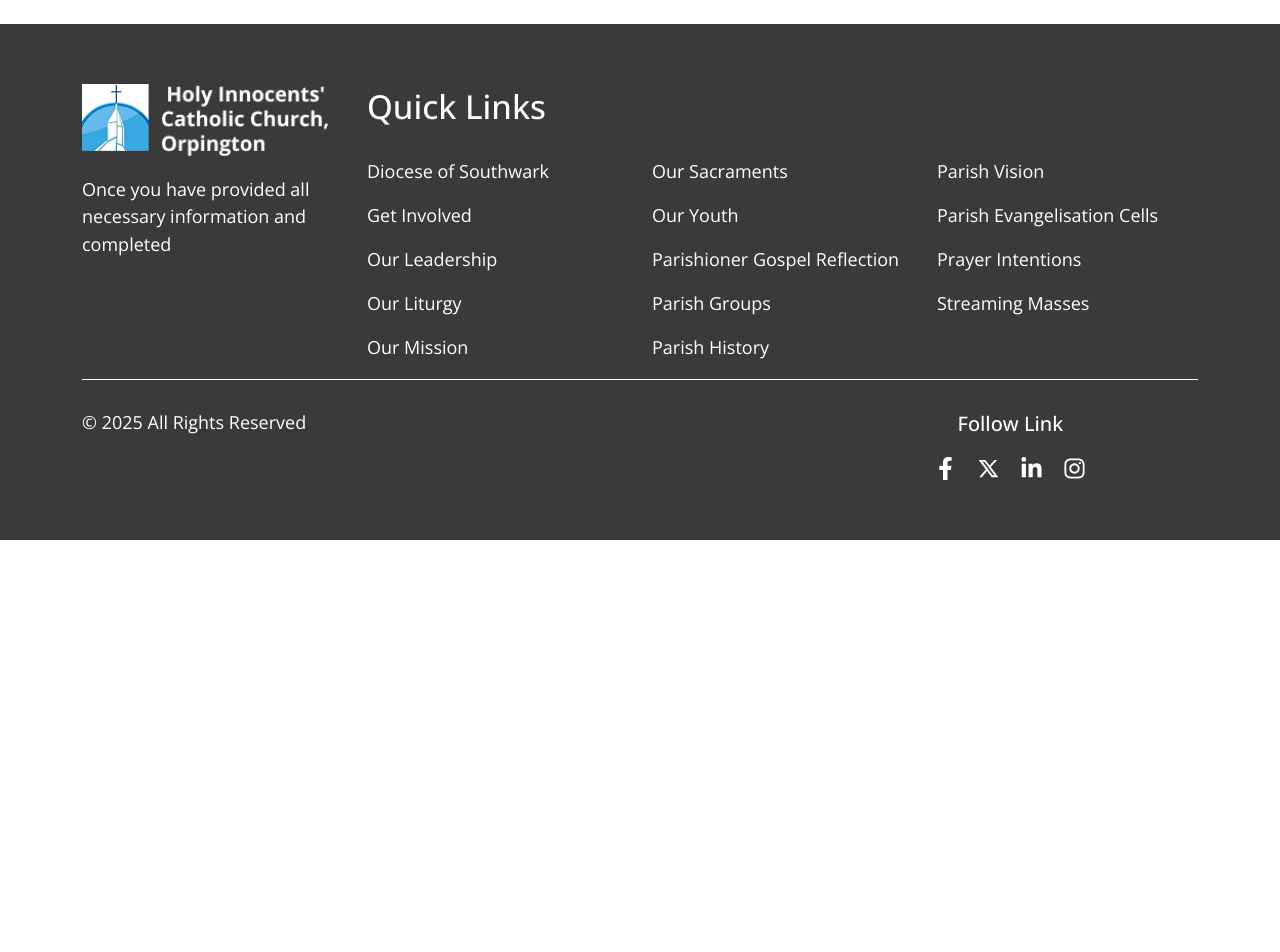
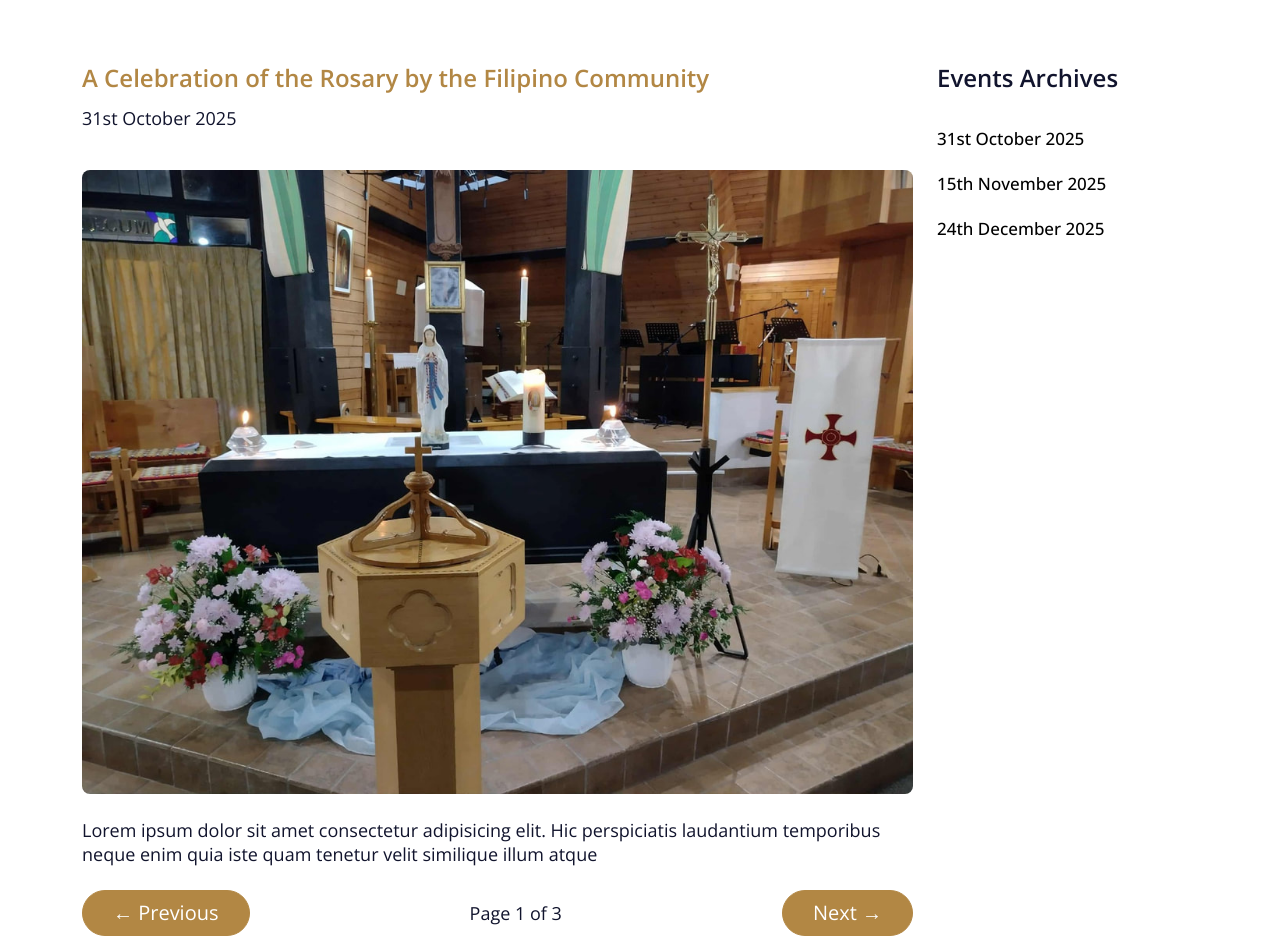
Before and after one commit to monojkumar112/Holy-innocents, a Next.js app: page /events/1 in a window 1280 px wide. Shown: the part 100-1052 px from the top of the page. Before the commit the page ends 800 px from the top, so only its background shows below. Built offline with nearby package versions, Linux system fonts and the light colour scheme; no server answers.

Commit message:
create event page

```diff
--- /dev/null
+++ b/app/events/[slug]/page.jsx
@@ -0,0 +1,114 @@
+"use client";
+import Link from "next/link";
+import React, { useState } from "react";
+
+const EventsPage = () => {
+  // Example event data (replace with your API later)
+  const allEvents = [
+    {
+      id: 1,
+      title: "A Celebration of the Rosary by the Filipino Community",
+      date: "31st October 2025",
+      image: "/assets/images/event4.jpg",
+      description:
+        "Lorem ipsum dolor sit amet consectetur adipisicing elit. Hic perspiciatis laudantium temporibus neque enim quia iste quam tenetur velit similique illum atque",
+    },
+    {
+      id: 2,
+      title: "Annual Parish Picnic and Family Gathering",
+      date: "15th November 2025",
+      image: "/assets/images/event2.jpg",
+      description:
+        "Join us for a day of fun, food, and fellowship at the parish picnic! Everyone is welcome to bring family and friends.",
+    },
+    {
+      id: 3,
+      title: "Christmas Eve Mass and Carol Singing",
+      date: "24th December 2025",
+      image: "/assets/images/event3.jpg",
+      description:
+        "Celebrate the joy of Christmas with a beautiful Mass followed by carols and refreshments in the parish hall.",
+    },
+  ];
+
+  const [currentPage, setCurrentPage] = useState(0);
+  const eventsPerPage = 1; // Show one event per page
+  const totalPages = Math.ceil(allEvents.length / eventsPerPage);
+
+  const handleNext = () => {
+    if (currentPage < totalPages - 1) {
+      setCurrentPage((prev) => prev + 1);
+    }
+  };
+
+  const handlePrevious = () => {
+    if (currentPage > 0) {
+      setCurrentPage((prev) => prev - 1);
+    }
+  };
+
+  const currentEvent = allEvents[currentPage];
+
+  return (
+    <section className="event-page ">
+      <div className="container">
+        <div className="row">
+          {/* Left Section */}
+          <div className="col-lg-9">
+            <div className="event-wrapper">
+              <h3>{currentEvent.title}</h3>
+              <p>{currentEvent.date}</p>
+              <div className="event-content-item">
+                <div className="event-img-item">
+                  <img
+                    src={currentEvent.image}
+                    alt={currentEvent.title}
+                    style={{ width: "100%", borderRadius: "8px" }}
+                  />
+                </div>
+                <p className="pt-4">{currentEvent.description}</p>
+              </div>
+
+              {/* Pagination Buttons */}
+              <div className="d-flex justify-content-between align-items-center mt-4">
+                <button
+                  className="custom-btn"
+                  onClick={handlePrevious}
+                  disabled={currentPage === 0}
+                >
+                  ← Previous
+                </button>
+                <span>
+                  Page {currentPage + 1} of {totalPages}
+                </span>
+                <button
+                  className="custom-btn"
+                  onClick={handleNext}
+                  disabled={currentPage === totalPages - 1}
+                >
+                  Next →
+                </button>
+              </div>
+            </div>
+          </div>
+
+          {/* Right Sidebar */}
+          <div className="col-lg-3">
+            <div className="event-right-side">
+              <h4>Events Archives</h4>
+              <ul>
+                {allEvents.map((event) => (
+                  <li key={event.id}>
+                    <Link href={`/events/${event.id}`}>{event.date}</Link>
+                  </li>
+                ))}
+              </ul>
+            </div>
+          </div>
+        </div>
+      </div>
+    </section>
+  );
+};
+
+export default EventsPage;
--- a/app/styles/style.css
+++ b/app/styles/style.css
@@ -76,7 +76,7 @@ section.hero-section {
   justify-content: center;
   flex-direction: column;
   gap: 20px;
-  width: 50%;
+  width: 70%;
 }
 
 .swiper-pagination {
@@ -1720,3 +1720,61 @@ li.section-content-list p a {
 .subscribe-tite-item {
   font-size: 24px;
 }
+
+section.event-page {
+  padding-top: 160px;
+}
+
+.event-wrapper h3 {
+  font-size: 24px;
+  line-height: 150%;
+  font-weight: 600;
+  color: var(--primary-color);
+  padding-bottom: 10px;
+  margin-bottom: 0;
+}
+
+.event-content-item {
+  padding-top: 40px;
+}
+
+.event-content-item img {
+  max-width: 100%;
+}
+
+section.event-page {
+  padding-top: 160px;
+}
+
+.event-wrapper h3 {
+  font-size: 24px;
+  line-height: 150%;
+  font-weight: 600;
+  color: var(--primary-color);
+  padding-bottom: 10px;
+  margin-bottom: 0;
+}
+
+.event-right-side h4 {
+  font-size: 24px;
+  line-height: 150%;
+  font-weight: 600;
+  margin-bottom: 0;
+  padding-bottom: 30px;
+}
+
+.event-right-side ul li {
+  padding-bottom: 20px;
+}
+
+.event-right-side ul li a {
+  color: var(--black-color);
+  font-weight: 500;
+  transition: 0.4s;
+  font-size: 17px;
+}
+
+.event-right-side ul li a:hover {
+  color: var(--primary-color);
+  text-decoration: underline !important;
+}
```
Also changed, not shown: app/events copy/[slug]/page.jsx (added, +58 -0 lines), public/assets/images/event4.jpg (added).
